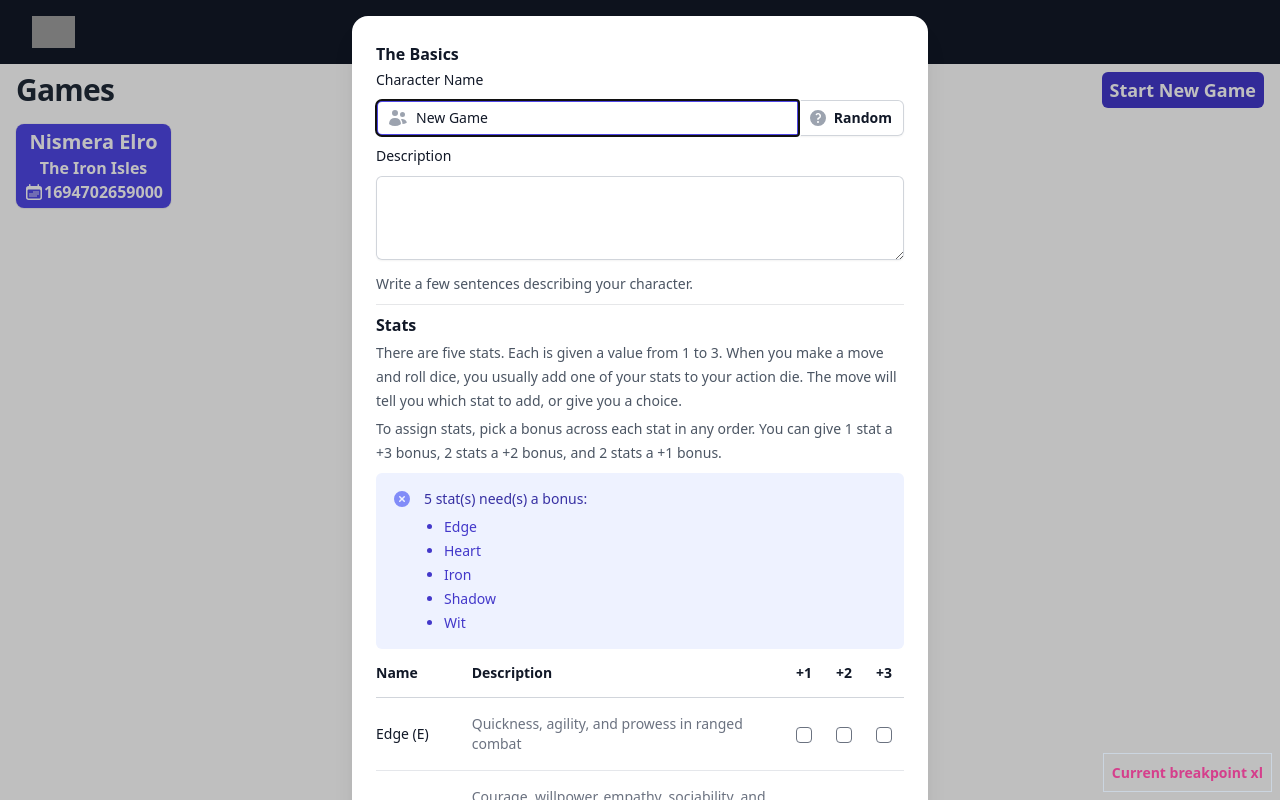
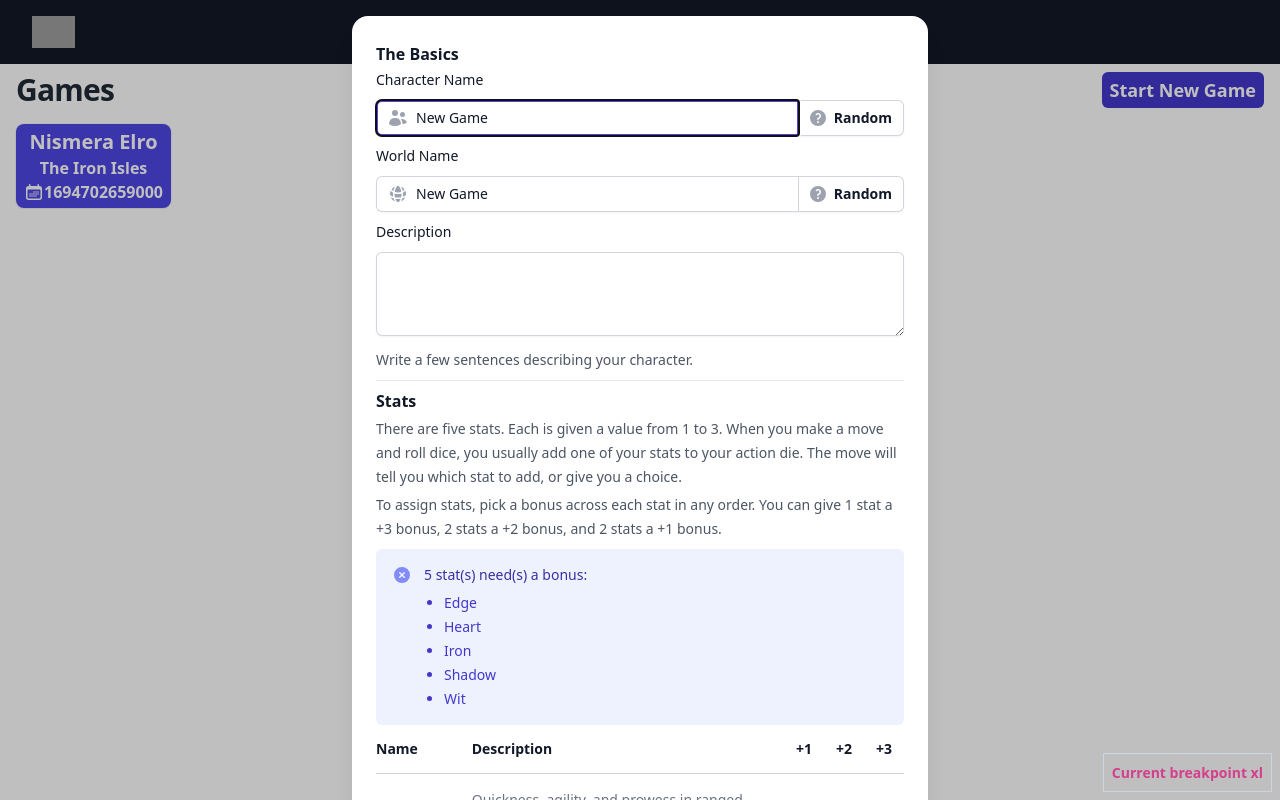
Before and after one commit to ChangedNameTo/solo-helper, a React (Vite) app: page / in a window 1280 px wide. Both pictures are taken after a click on the button "Start New Game". Built offline with nearby package versions, Linux system fonts and the light colour scheme; grey boxes are pictures that could not be loaded; the HTML template or start-up script is replaced by a standard one; what javascript-time-ago would draw is missing.

Commit message:
Further cleanup

```diff
--- a/src/components/CharacterSheetComponents/CharacterSheet.tsx
+++ b/src/components/CharacterSheetComponents/CharacterSheet.tsx
@@ -15,6 +15,7 @@ import CharacterForm from "../Forms/CharacterForm";
 import { GamesContext } from "../../Contexts/GamesContext";
 import FormModal from "../Forms/FormModal";
 import { FormsContext } from "../../Contexts/FormContexts";
+import StatsSection from "./StatsSection";
 
 export default function CharacterSheet() {
   const formsContext = React.useContext(FormsContext);
@@ -76,16 +77,9 @@ export default function CharacterSheet() {
 
         {/* Stats */}
         <div className="overflow-hidden bg-white rounded-md shadow-sm m-2 border-gray-200 border">
-          <div className="border-b border-gray-200 bg-white px-4 py-2">
-            <h2 className="text-lg font-semibold leading-6 text-gray-900">
-              Stats
-            </h2>
-          </div>
-          <ul role="list" className="flex flex-col">
-            {currentCharacter.stats.map((stat, idx, arr) => (
-              <SheetStat stat={stat} idx={idx} key={stat.name} arr={arr} />
-            ))}
-          </ul>
+          {<StatsSection
+            character = {currentCharacter}
+          />}
         </div>
 
         {/* Gauges */}
--- /dev/null
+++ b/src/components/CharacterSheetComponents/StatsSection.tsx
@@ -0,0 +1,21 @@
+import * as React from "react"
+import SheetStat from "./SheetStat";
+import { FormsContext } from "../../Contexts/FormContexts";
+import { PencilIcon } from "@heroicons/react/20/solid";
+
+export default function StatsSection({ character }) {
+  const formsContext = React.useContext(FormsContext)
+
+  return (
+    <>
+      <div className="border-b border-gray-200 bg-white px-4 py-2">
+        <h2 className="text-lg font-semibold leading-6 text-gray-900">Stats</h2>
+      </div>
+      <ul role="list" className="flex flex-col">
+        {character.stats.map((stat, idx, arr) => (
+          <SheetStat stat={stat} idx={idx} key={stat.name} arr={arr} />
+        ))}
+      </ul>
+    </>
+  );
+}
--- a/src/components/Forms/CharacterForm.tsx
+++ b/src/components/Forms/CharacterForm.tsx
@@ -1,5 +1,5 @@
 import * as React from "react";
-import { UsersIcon, QuestionMarkCircleIcon } from "@heroicons/react/20/solid";
+import { UsersIcon, QuestionMarkCircleIcon, GlobeAltIcon } from "@heroicons/react/20/solid";
 import {
   GamesContext,
   GamesDispatchContext,
@@ -51,6 +51,45 @@ export default function CharacterForm(props) {
               <div className="relative flex flex-grow items-stretch focus-within:z-10">
                 <div className="pointer-events-none absolute inset-y-0 left-0 flex items-center pl-3">
                   <UsersIcon
+                    className="h-5 w-5 text-gray-400"
+                    aria-hidden="true"
+                  />
+                </div>
+                <input
+                  type="name"
+                  name="name"
+                  id="name"
+                  className="block w-full rounded-none rounded-l-md border-0 py-1.5 pl-10 text-gray-900 ring-1 ring-inset ring-gray-300 placeholder:text-gray-400 focus:ring-2 focus:ring-inset focus:ring-indigo-600 sm:text-sm sm:leading-6"
+                  placeholder="Nismera Elro"
+                  value={name}
+                  onChange={(e) => setName(e.target.value)}
+                />
+              </div>
+              <button
+                type="button"
+                className="relative -ml-px inline-flex items-center gap-x-1.5 rounded-r-md px-3 py-2 text-sm font-semibold text-gray-900 ring-1 ring-inset ring-gray-300 hover:bg-gray-50"
+              >
+                <QuestionMarkCircleIcon
+                  className="-ml-0.5 h-5 w-5 text-gray-400"
+                  aria-hidden="true"
+                />
+                Random
+              </button>
+            </div>
+          </div>
+
+          {/*World Name  */}
+          <div className="col-span-full">
+            <label
+              htmlFor="name"
+              className="block text-sm font-medium leading-6 text-gray-900"
+            >
+              World Name
+            </label>
+            <div className="mt-2 flex rounded-md shadow-sm">
+              <div className="relative flex flex-grow items-stretch focus-within:z-10">
+                <div className="pointer-events-none absolute inset-y-0 left-0 flex items-center pl-3">
+                  <GlobeAltIcon
                     className="h-5 w-5 text-gray-400"
                     aria-hidden="true"
                   />
```
